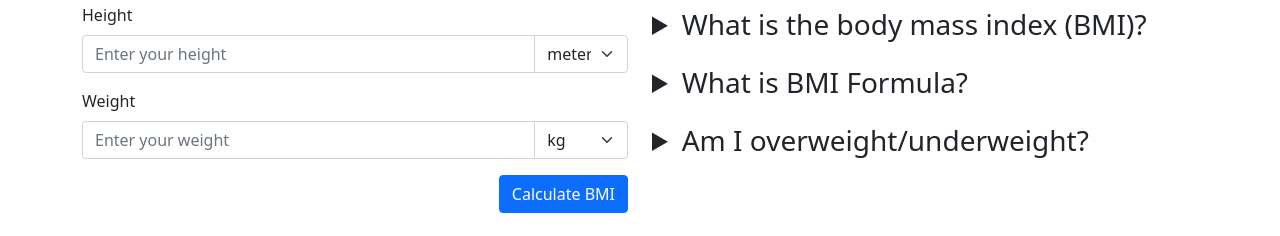
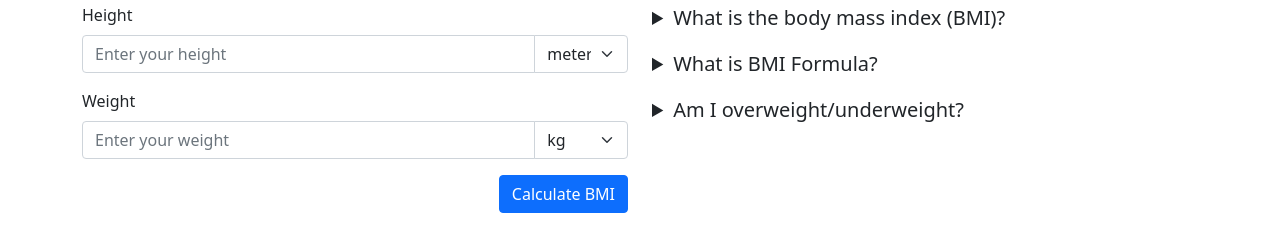
Before and after one commit to i-naeem/bmi-calculator, a website built with Vite: page index.html in a window 1280 px wide. Shown: the part 261-497 px from the top of the page. Built offline with nearby package versions, Linux system fonts and the light colour scheme.

Commit message:
:art: change font size

```diff
--- a/index.html
+++ b/index.html
@@ -91,7 +91,7 @@
           <ul class="list-unstyled">
             <li class="mb-3">
               <details>
-                <summary class="fs-3">
+                <summary class="fs-5">
                   What is the body mass index (BMI)?
                 </summary>
                 <p>
@@ -108,7 +108,7 @@
 
             <li class="mb-3">
               <details>
-                <summary class="fs-3">What is BMI Formula?</summary>
+                <summary class="fs-5">What is BMI Formula?</summary>
                 <p>
                   The formula is BMI = kg/m2 where kg is a person's weight in
                   kilograms and m2 is their height in metres squared.
@@ -118,7 +118,7 @@
 
             <li class="mb-3">
               <details>
-                <summary class="fs-3">Am I overweight/underweight?</summary>
+                <summary class="fs-5">Am I overweight/underweight?</summary>
                 <p class="mb-0">If your BMI is:</p>
                 <ul>
                   <li>below 18.5 – you're in the underweight range</li>
```
